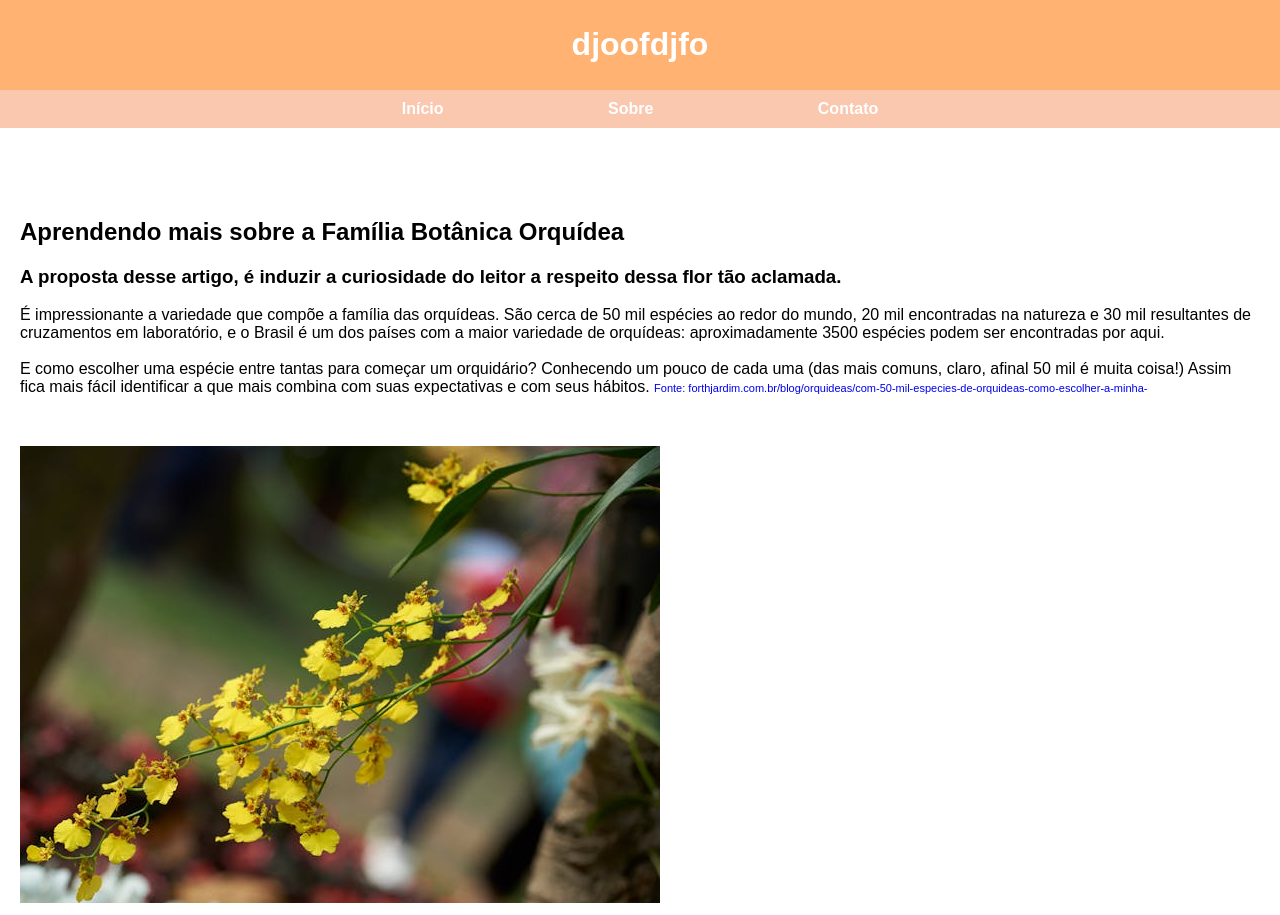
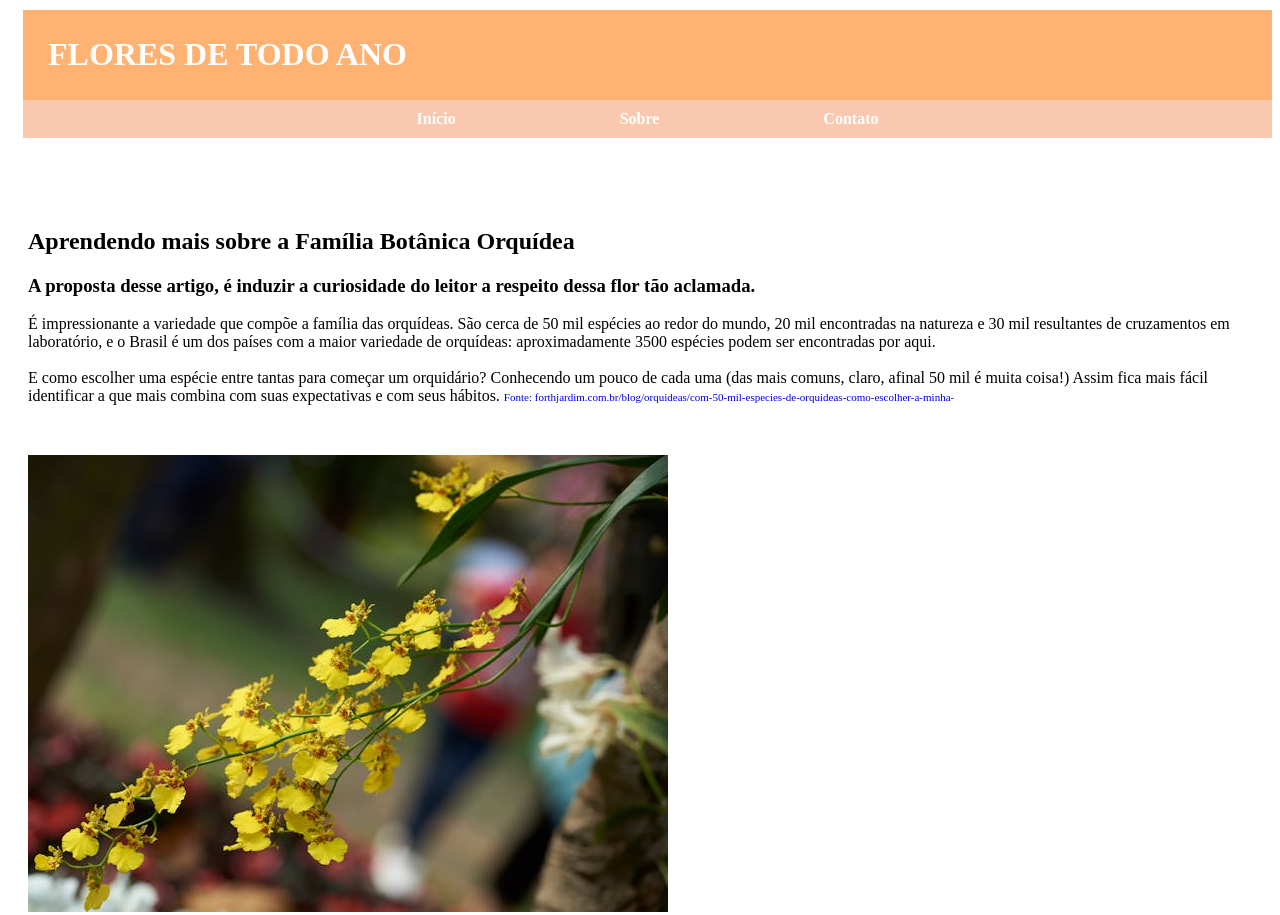
Before and after one commit to Annamelcs/siteexemplo01, a plain HTML site: page index.html in a window 1280 px wide. Shown: the top 915 px of the page. Drawn offline with Linux system fonts and the light colour scheme.

Commit message:
melhorando aos poucos

```diff
--- a/estilo.css
+++ b/estilo.css
@@ -1,17 +1,26 @@
-@charset "UTF-8";
+@charset "UTF-8"
+
 
 body {
             font-family: Arial, sans-serif;
             margin: 0;
             padding: 0;
         }
-        header {
+
+        header{
+            margin-top:10px;
+            margin-left: 15px;
+            font-family:.serif;
             background-color: #ffb272;
             color: white;
             padding: 5px;
-            text-align: center;
         }
+        header h1{
+            padding-left: 20px;
+        }
+
         nav {
+             margin-left: 15px;
             background-color: #fac7af;
             padding: 10px;
             text-align: center;
--- a/index.html
+++ b/index.html
@@ -10,7 +10,7 @@
 <body>
 
     <header>
-        <h1>djoofdjfo</h1>
+        <h1>FLORES DE TODO ANO</h1>
     </header>
 
     <nav>
```
